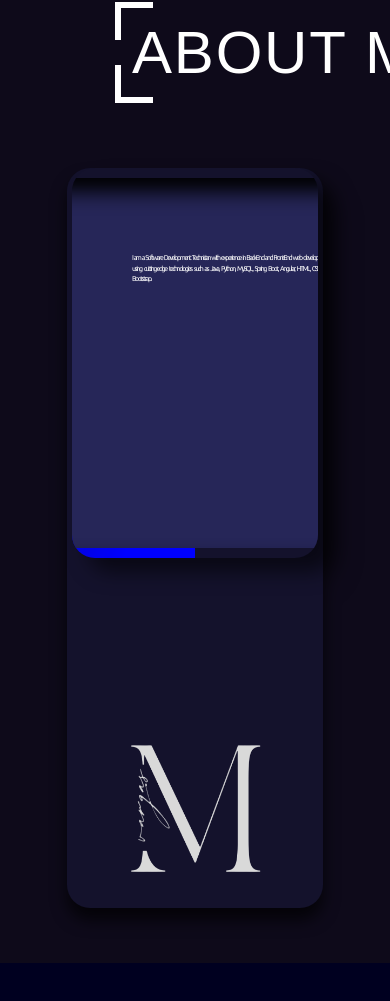
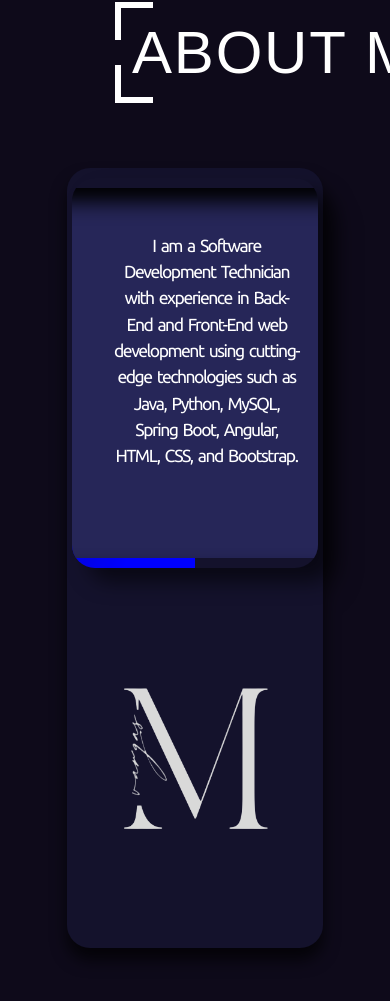
Before and after one commit to audryapps/Portfolio, a website: page index.html in a window 390 px wide. Shown: the part 887-1888 px from the top of the page. Before the commit the page ends 1850 px from the top, so only its background shows below. Drawn offline with nearby package versions, Linux system fonts and the light colour scheme; files whose address does not match are found by name; a web font is replaced by a local one.

Commit message:
about v6
v5

```diff
--- a/css/style.css
+++ b/css/style.css
@@ -82,21 +82,6 @@ header{
 }
 
 
-.abo{
-  color: white;
-  text-align: justify;
-  height: 50px;
-  /* centrado vertical */
-  position: absolute;
-  top: 30%;
-  width: 66%;
-  left:  90px;
-  z-index: 5;
-  font-family: 'Ubuntu', sans-serif;
-  font-size: 1.3em;
-  letter-spacing: -1.5px;
-  word-spacing: .15em;
-}
 
 
 
@@ -361,6 +346,23 @@ body .page-content {
 /*end poster effects*/
 
 /*parrafo start*/
+
+.abo{
+  color: white;
+  text-align: justify;
+  height: 40px;
+  /* centrado vertical */
+  position: absolute;
+  top: 40%;
+  width: 66%;
+  left:  90px;
+  z-index: 5;
+  font-family: 'Ubuntu', sans-serif;
+  font-size: 1.3em;
+  letter-spacing: -1.5px;
+  word-spacing: .15em;
+}
+
 .ls{
  background-color:  #14122c;
  filter: drop-shadow(0 2px 5px rgba(0, 0, 0, 0));
@@ -370,7 +372,6 @@ body .page-content {
   display: flex;
   align-items: center;
   justify-content: center;
-
 
 }
 
@@ -432,15 +433,419 @@ body .page-content {
 }
 
 
+
+@media (max-width: 1400px) {
+
+
+  .abo{
+    word-wrap: break-word;
+    white-space: 0.03;
+    width: 80%;
+    height: 90px;
+    font-size: 2vw;
+    text-align: justify;
+    align-content: center;
+    top: 55px;
+    left: 60px;
+
+  }
+
+  .ls{
+      height: 390px;
+      max-width: 500px;
+  }
+
+
+}
+
+@media (max-width: 1300px) {
+
+
+  .abo{
+    word-wrap: break-word;
+    white-space: 0.02em ;
+    width: 80%;
+    height: 90px;
+    font-size: 2.1vw;
+    text-align: justify;
+    align-content: center;
+    top: 55px;
+    left: 60px;
+
+
+  }
+
+  .ls{
+      height: 390px;
+      max-width: 500px;
+  }
+
+
+}
+
+@media (max-width: 1260px) {
+
+
+  .abo{
+    word-wrap: break-word;
+    white-space: 0.03;
+    width: 75%;
+    height: 90px;
+    font-size: 2.1vw;
+    text-align: justify;
+    align-content: center;
+    top: 25px;
+    left: 80px;
+    padding: 10px;
+
+  }
+
+  .ls{
+      height: 390px;
+      max-width: 500px;
+      justify-content: center;
+      text-align: justify;
+      margin-top: 10px;
+  }
+
+}
+
+@media (max-width: 1200px) {
+
+
+  .abo{
+    word-wrap: break-word;
+    white-space: 0.03;
+    width: 80%;
+    height: 90px;
+    font-size: 2.02vw;
+    text-align: justify;
+    align-content: center;
+    top: 45px;
+    left: 40px;
+    padding: 10px;
+
+  }
+
+  .ls{
+      height: 390px;
+      max-width: 500px;
+      justify-content: center;
+      text-align: justify;
+      margin-top: 10px;
+  }
+
+}
+
+
+@media (max-width: 1050px) {
+
+
+  .abo{
+    word-wrap: break-word;
+    white-space: 0.03;
+    width: 80%;
+    height: 90px;
+    font-size: 2.2vw;
+    text-align: justify;
+    align-content: center;
+    top: 45px;
+    left: 40px;
+    padding: 10px;
+
+  }
+
+  .ls{
+      height: 390px;
+      max-width: 500px;
+      justify-content: center;
+      text-align: justify;
+      margin-top: 10px;
+  }
+
+}
+
+@media (max-width: 1000px) {
+
+
+  .abo{
+    word-wrap: break-word;
+    white-space: 0.03;
+    width: 80%;
+    height: 90px;
+    font-size: 2.6vw;
+    text-align: justify;
+    align-content: center;
+    top: 45px;
+    left: 60px;
+    padding: 10px;
+
+  }
+
+  .ls{
+      height: 390px;
+      max-width: 500px;
+      justify-content: center;
+      text-align: justify;
+      margin-top: 10px;
+  }
+
+}
+
+@media (max-width: 950px) {
+
+
+  .abo{
+    word-wrap: break-word;
+    white-space: 0.03;
+    width: 80%;
+    height: 90px;
+    font-size: 2.7vw;
+    text-align: justify;
+    align-content: center;
+    top: 45px;
+    left: 60px;
+    padding: 10px;
+
+  }
+
+  .ls{
+      height: 390px;
+      max-width: 500px;
+      justify-content: center;
+      text-align: justify;
+      margin-top: 10px;
+  }
+
+}
+
+@media (max-width: 900px) {
+
+
+  .abo{
+    word-wrap: break-word;
+    white-space: 0.03;
+    width: 80%;
+    height: 90px;
+    font-size: 2.8vw;
+    text-align: justify;
+    align-content: center;
+    top: 45px;
+    left: 60px;
+    padding: 10px;
+
+  }
+
+  .ls{
+      height: 390px;
+      max-width: 500px;
+      justify-content: center;
+      text-align: justify;
+      margin-top: 10px;
+  }
+
+}
+
+@media (max-width: 850px) {
+
+
+  .abo{
+    word-wrap: break-word;
+    white-space: 0.03;
+    width: 80%;
+    height: 90px;
+    font-size: 3vw;
+    text-align: justify;
+    align-content: center;
+    top: 45px;
+    left: 60px;
+    padding: 10px;
+
+  }
+
+  .ls{
+      height: 390px;
+      max-width: 500px;
+      justify-content: center;
+      text-align: justify;
+      margin-top: 10px;
+  }
+
+}
+@media (max-width: 800px) {
+
+
+  .abo{
+    word-wrap: break-word;
+    white-space: 0.03;
+    width: 80%;
+    height: 90px;
+    font-size: 3.2vw;
+    text-align: justify;
+    align-content: center;
+    top: 45px;
+    left: 60px;
+    padding: 10px;
+
+  }
+
+  .ls{
+      height: 390px;
+      max-width: 500px;
+      justify-content: center;
+      text-align: justify;
+      margin-top: 10px;
+  }
+
+}
+@media (max-width: 750px) {
+
+
+  .abo{
+    word-wrap: break-word;
+    white-space: 0.03;
+    width: 80%;
+    height: 90px;
+    font-size: 3.3vw;
+    text-align: justify;
+    align-content: center;
+    top: 45px;
+    left: 60px;
+    padding: 10px;
+
+  }
+
+  .ls{
+      height: 390px;
+      max-width: 500px;
+      justify-content: center;
+      text-align: justify;
+      margin-top: 10px;
+  }
+
+}
+
+@media (max-width: 650px) {
+
+
+  .abo{
+    word-wrap: break-word;
+    white-space: 0.03;
+    width: 80%;
+    height: 90px;
+    font-size: 3.7vw;
+    text-align: justify;
+    align-content: center;
+    top: 45px;
+    left: 50px;
+    padding: 10px;
+
+  }
+
+  .ls{
+      height: 390px;
+      max-width: 500px;
+      justify-content: center;
+      text-align: justify;
+      margin-top: 10px;
+  }
+
+}
+
+@media (max-width: 600px) {
+
+
+  .abo{
+    word-wrap: break-word;
+    white-space: 0.03;
+    width: 80%;
+    height: 90px;
+    font-size: 3.9vw;
+    text-align: justify;
+    align-content: center;
+    top: 45px;
+    left: 40px;
+    padding: 10px;
+
+  }
+
+  .ls{
+      height: 390px;
+      max-width: 500px;
+      justify-content: center;
+      text-align: justify;
+      margin-top: 10px;
+  }
+
+}
+
+@media (max-width: 550px) {
+
+
+  .abo{
+    word-wrap: break-word;
+    white-space: 0.5em;
+    width: 85%;
+    height: 90px;
+    font-size: 4.2vw;
+    text-align: center;
+    align-content: center;
+    top: 45px;
+    left: 30px;
+    padding: 10px;
+
+  }
+
+  .ls{
+      height: 390px;
+      max-width: 500px;
+      justify-content: center;
+      text-align: justify;
+      margin-top: 10px;
+  }
+
+}
+
+@media (max-width: 450px) {
+
+
+  .abo{
+    word-wrap: break-word;
+    white-space: 0.0em;
+    width: 85%;
+    height: 90px;
+    font-size: 4.5vw;
+    text-align: center;
+    align-content: center;
+    top: 45px;
+    left: 30px;
+    padding: 10px;
+
+  }
+
+  .ls{
+      height: 390px;
+      max-width: 500px;
+      justify-content: center;
+      text-align: justify;
+      margin-top: 10px;
+  }
+
+}
+
+
+
+
 /*parrafo end*/
 
 /* post effects*/
 #post{
+
   height: 300px;
   width: 100px;
   background: url(../images/Main_Logo__1_-removebg-preview.png) no-repeat center;
   background-size: cover;
-  margin: auto;
+  margin: 40px auto;
 }
 
 #post:hover{
@@ -448,53 +853,9 @@ body .page-content {
  transition: box-shadow .1s, transform;
 }
 
-@media screen and (max-width: 700px) {
-
-  #post{
-    height: 200px;
-    width: 80px;
-    margin-top: 150px;
-  }
-
-  #post:hover{
-
-    transition: box-shadow .1s, transform;
-   }
-
-
-}
-
-@media screen and (max-width: 500px) {
-
-  #post{
-    height: 200px;
-    width: 80px;
-  }
-
-  #post:hover{
-
-    transition: box-shadow .1s, transform;
-   }
-
-
-}
-
-@media screen and (max-width: 400px) {
-
-  #post{
-    height: 200px;
-    width: 80px;
-  }
-
-  #post:hover{
-
-    transition: box-shadow .1s, transform;
-   }
-
-
-}
 
 /* end post effects*/
+
 
 /* about me effects*/
 
--- a/index.html
+++ b/index.html
@@ -87,7 +87,7 @@
           </div>
         </div>
         </div>
-      <div class="col" id="post">
+      <div class="col post" id="post">
       </div>
     </div>
   </div>
```
